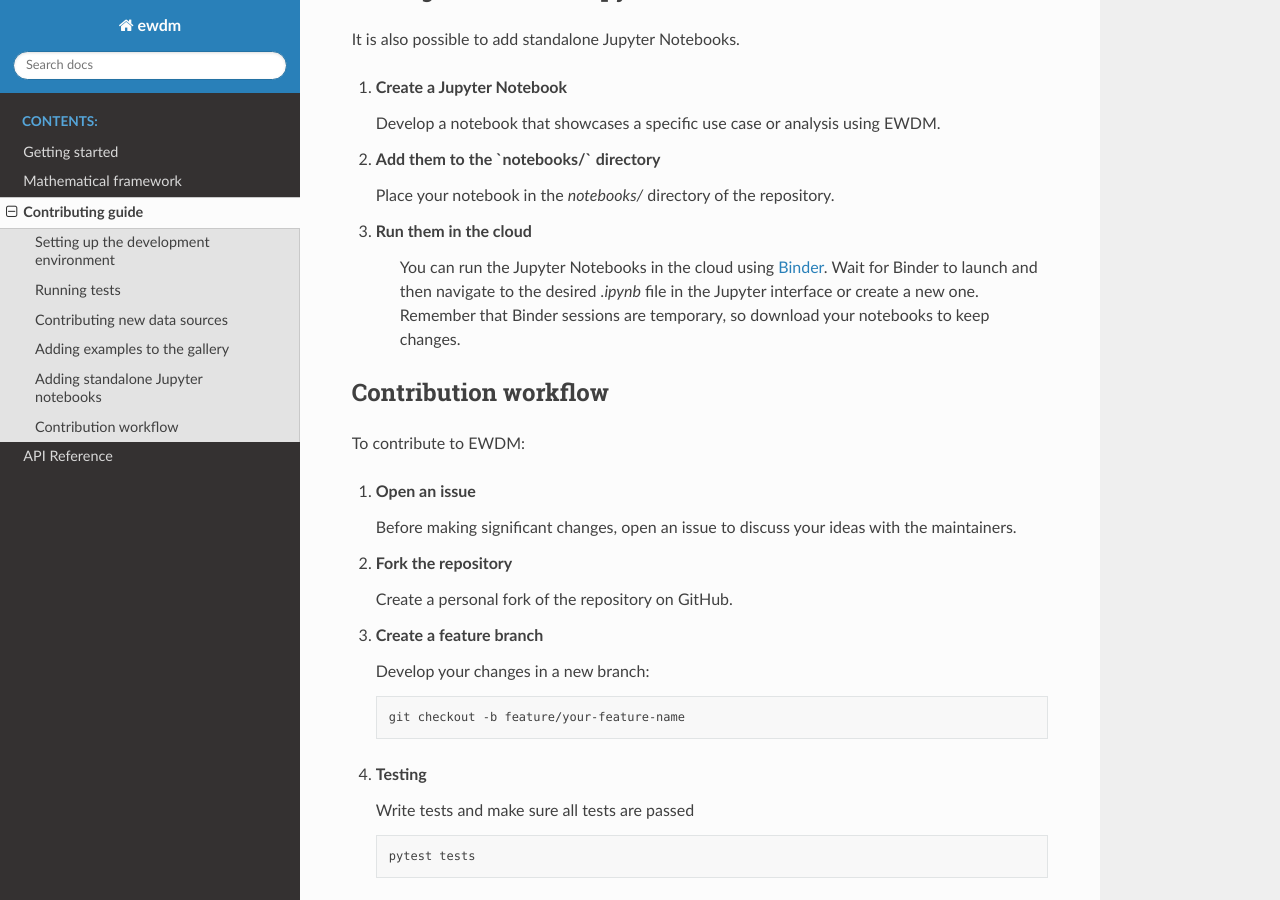
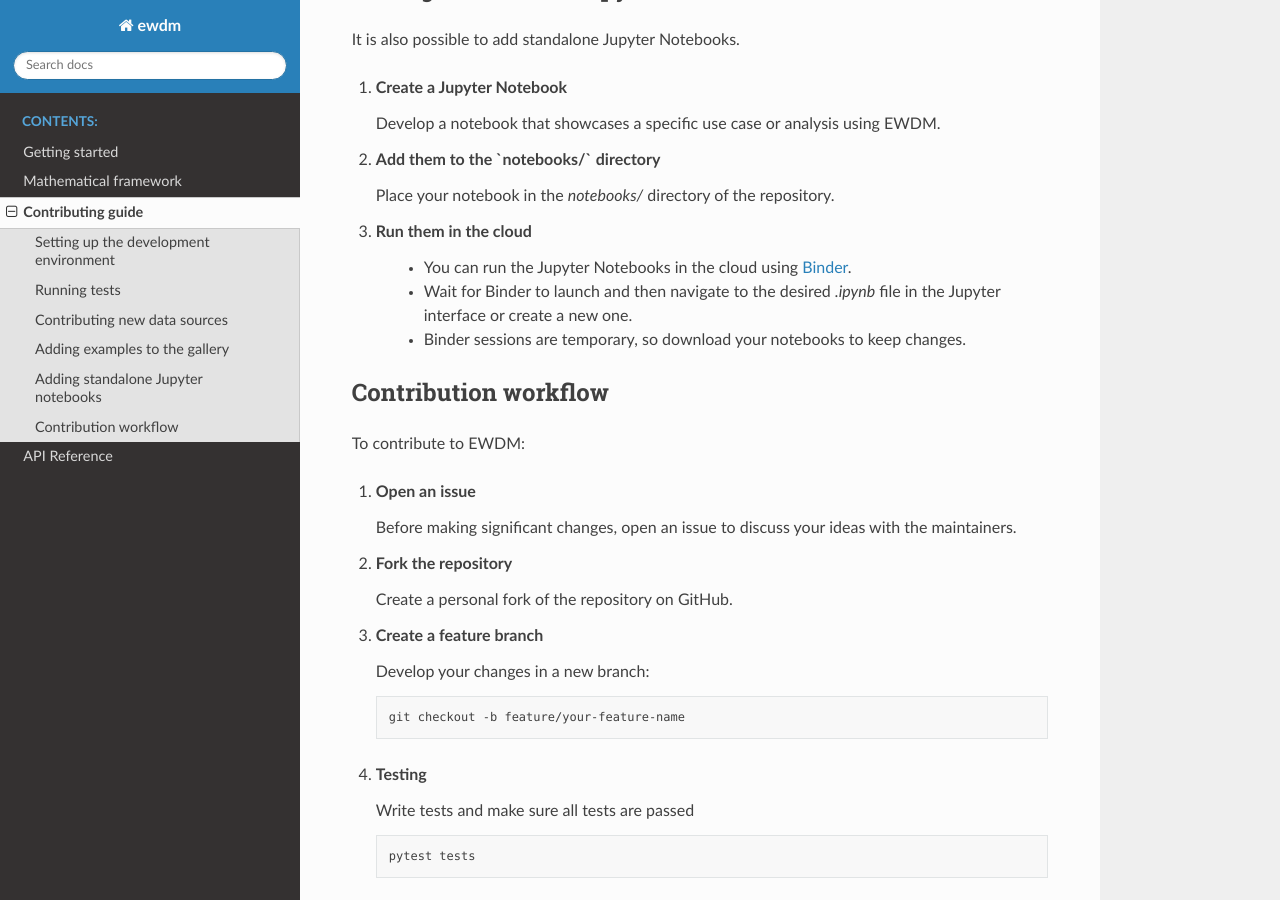
Before and after one commit to dspelaez/extended-wdm, a Sphinx documentation site: the page built from docs/contribute.rst, in a window 1280 px wide and 900 px high, scrolled down 2296 px. Built offline with Sphinx 7.4.7 and the Read the Docs theme 3.1.0, drawn with Linux system fonts in a browser that asks for light colours.

```diff
--- a/docs/contribute.rst
+++ b/docs/contribute.rst
@@ -113,7 +113,9 @@
 
 3. **Run them in the cloud**
 
-    You can run the Jupyter Notebooks in the cloud using `Binder <https://mybinder.org/v2/gh/dspelaez/extended-wdm/HEAD?labpath=notebooks>`_. Wait for Binder to launch and then navigate to the desired `.ipynb` file in the Jupyter interface or create a new one. Remember that Binder sessions are temporary, so download your notebooks to keep changes.
+    - You can run the Jupyter Notebooks in the cloud using `Binder <https://mybinder.org/v2/gh/dspelaez/extended-wdm/HEAD?labpath=notebooks>`_.
+    - Wait for Binder to launch and then navigate to the desired `.ipynb` file in the Jupyter interface or create a new one.
+    - Binder sessions are temporary, so download your notebooks to keep changes.
 
 
 Contribution workflow
--- a/ewdm/__init__.py
+++ b/ewdm/__init__.py
@@ -6,7 +6,7 @@
 
 __author__ = """Daniel Pelaez-Zapata"""
 __email__ = 'daniel.pelaez-zapata@proton.me'
-__version__ = '1.0'
+__version__ = '1.1'
 
 # from . import fourier
 from . import helpers
--- a/pyproject.toml
+++ b/pyproject.toml
@@ -1,6 +1,6 @@
 [project]
 name = "ewdm"
-version = "1.0"
+version = "1.1"
 authors = [
   {name = "Daniel Peláez-Zapata", email="daniel.pelaez-zapata@ucdconnect.ie"},
 ]
```
Also changed, not shown: 1 other file.
